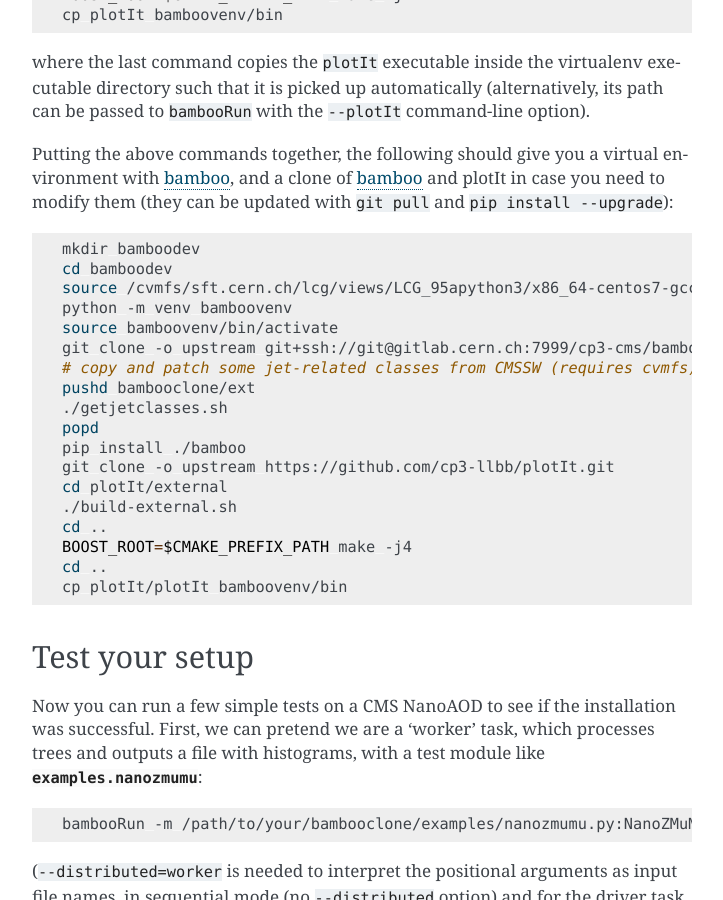
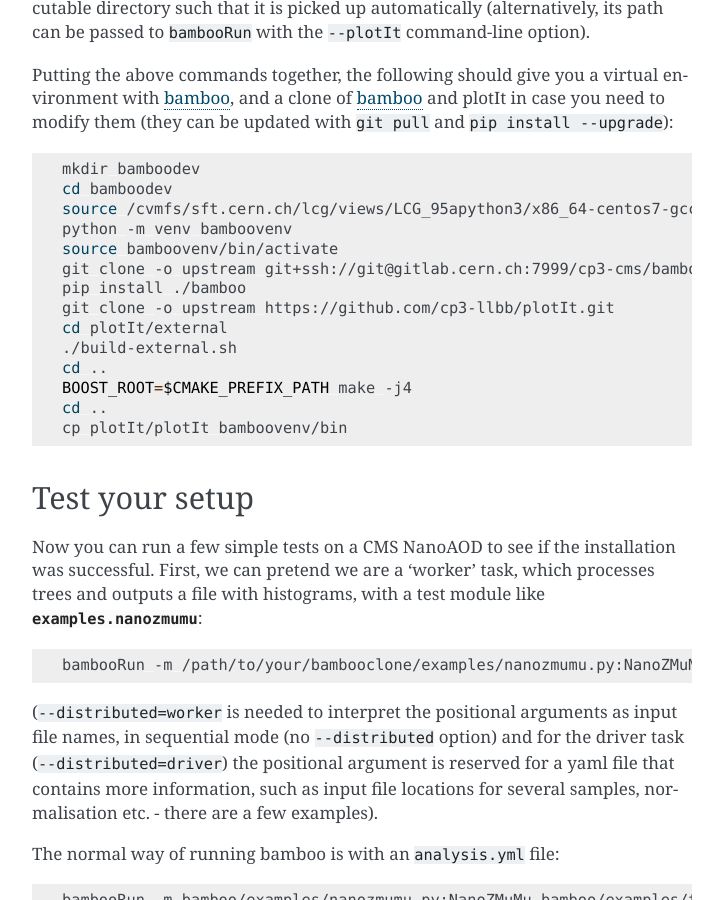
Before and after one commit to recotoolsbenchmarks/BambooAnalysis, a Sphinx documentation site: the page built from doc/install.rst, in a window 1280 px wide and 900 px high, scrolled down 2155 px. Shown: the whole window, without its empty margins (388-1111 px from the left). Built offline with Sphinx 7.4.7, drawn with Linux system fonts in a browser that asks for light colours; some of the changed text lies outside the part shown.

Commit message:
Update install instructions in the documentation

```diff
--- a/doc/install.rst
+++ b/doc/install.rst
@@ -56,10 +56,6 @@
 .. code-block:: sh
 
    git clone -o upstream git+ssh://git@gitlab.cern.ch:7999/cp3-cms/bamboo.git /path/to/your/bambooclone
-   # copy and patch some jet-related classes from CMSSW (requires cvmfs) --- temporary
-   pushd /path/to/your/bambooclone/ext
-   ./getjetclasses.sh
-   popd
    pip install /path/to/your/bambooclone ## e.g. ./bamboo (not bamboo - a package with that name exists)
 
 such that you can update later on with (inside ``/path/to/your/bambooclone``)
@@ -124,10 +120,6 @@
    python -m venv bamboovenv
    source bamboovenv/bin/activate
    git clone -o upstream git+ssh://git@gitlab.cern.ch:7999/cp3-cms/bamboo.git
-   # copy and patch some jet-related classes from CMSSW (requires cvmfs) --- temporary
-   pushd bambooclone/ext
-   ./getjetclasses.sh
-   popd
    pip install ./bamboo
    git clone -o upstream https://github.com/cp3-llbb/plotIt.git
    cd plotIt/external
```
